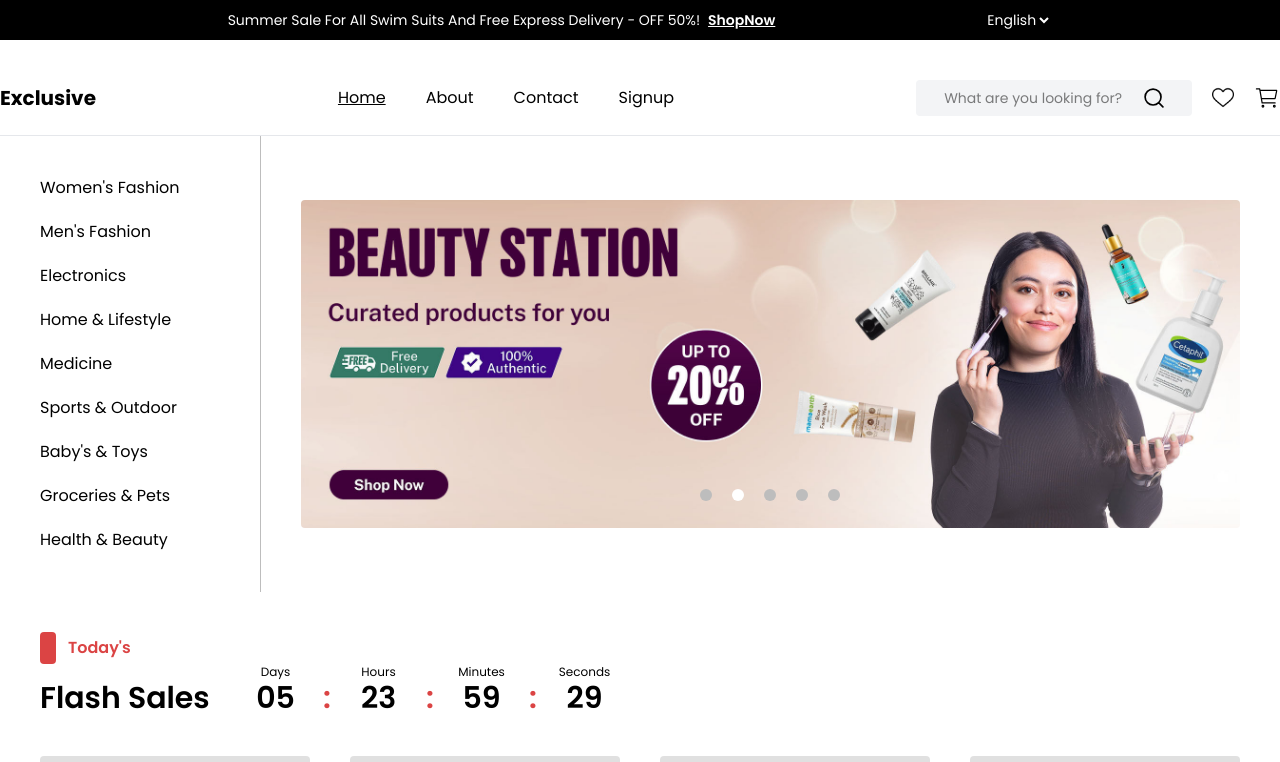
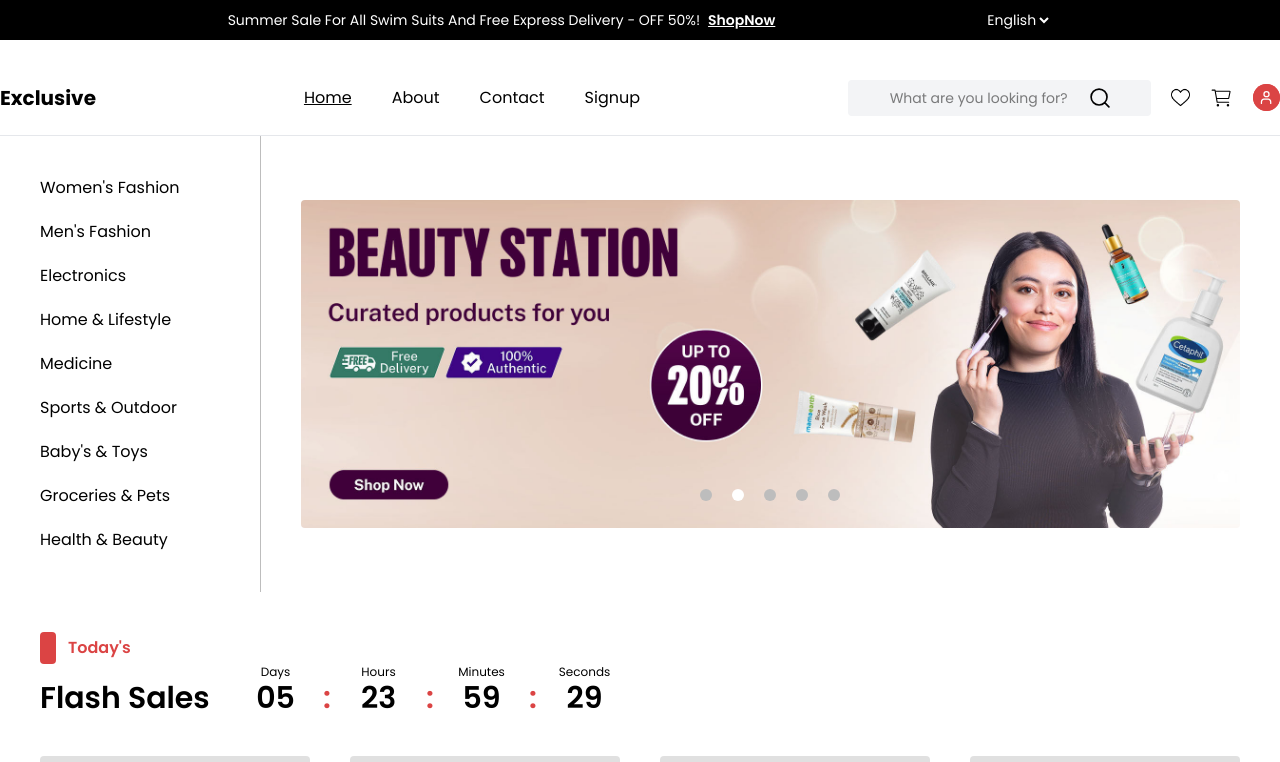
Before and after one commit to masabinhok/ecom, a React (Vite) app in the folder frontend/: page / in a window 1280 px wide. Shown: the top 762 px of the page. Built offline with nearby package versions, Linux system fonts and the light colour scheme.

Commit message:
feat: add user icon to Navbar and import it in assets

```diff
--- a/frontend/src/assets/index.ts
+++ b/frontend/src/assets/index.ts
@@ -62,7 +62,10 @@ import gamepad2 from './gamepad2.svg'
 import gamepad3 from './gamepad3.svg'
 import gamepad5 from './gamepad5.svg'
 import returnIcon from './return-icon.svg'
+import user from './user.svg'
+
 export {
+  user,
   loginSnap,
   gamepad0,
   gamepad1,
--- a/frontend/src/components/Navbar.tsx
+++ b/frontend/src/components/Navbar.tsx
@@ -1,5 +1,5 @@
 import { Link, NavLink } from "react-router"
-import { cart, heart, search } from "../assets"
+import { cart, heart, search, user } from "../assets"
 
 
 const NavElem = [{
@@ -45,11 +45,15 @@ const Navbar = () => {
             <img src={search} alt="search" className="size-5 " />
           </div>
           <div className="flex-center gap-5 ">
+
             <Link to="/wishlist">
               <img src={heart} alt="wishlist" className="w-8 h-auto object-cover" />
             </Link>
             <Link to="/cart">
               <img src={cart} alt="cart" className="size-10" />
+            </Link>
+            <Link to="/account" className="rounded-full bg-brand">
+              <img src={user} alt="user" className="w-12 h-auto object-cover" />
             </Link>
           </div>
 
```
Also changed, not shown: frontend/src/assets/user.svg (added).
